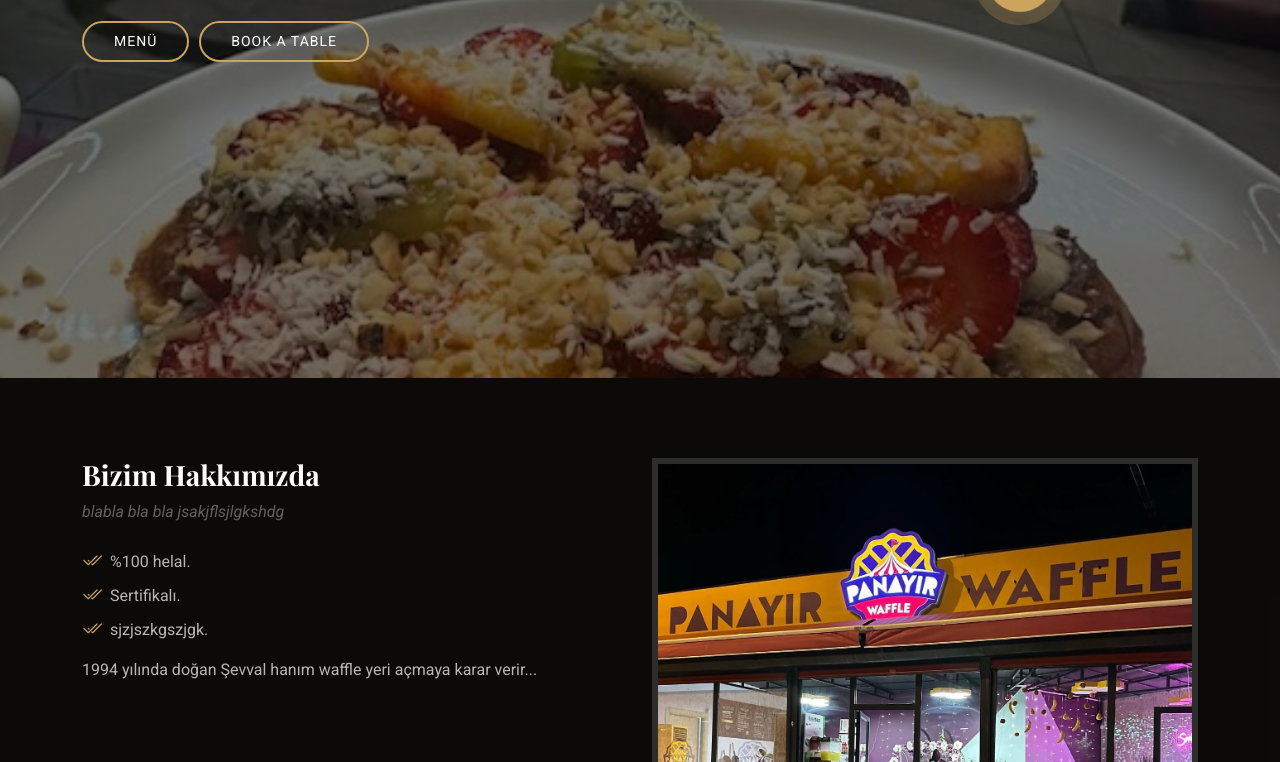
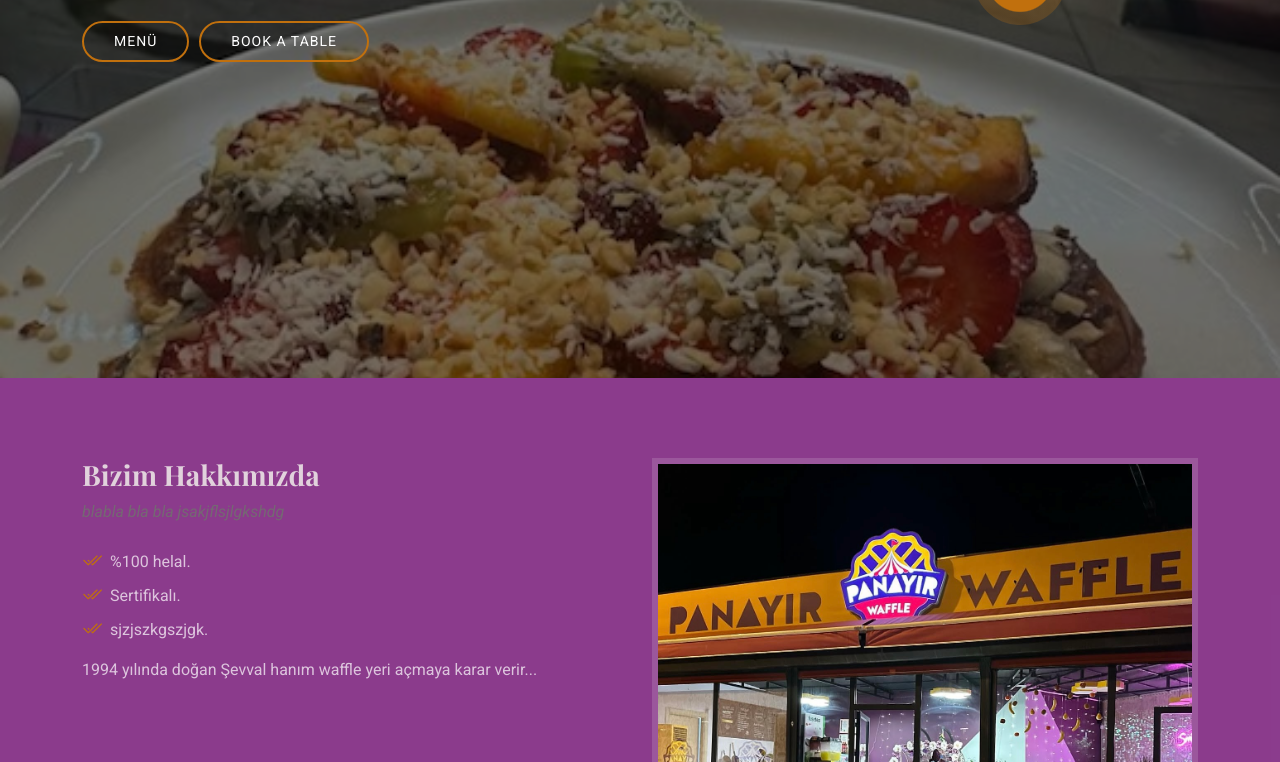
Before and after one commit to irem-kalay/deneme, a plain HTML site: page index.html in a window 1280 px wide. Shown: the part 422-1184 px from the top of the page. Drawn offline with nearby package versions, Linux system fonts and the light colour scheme; a web font is replaced by a local one.

Commit message:
Update main.css

```diff
--- a/assets/css/main.css
+++ b/assets/css/main.css
@@ -19,12 +19,12 @@
 
 /* Global Colors - The following color variables are used throughout the website. Updating them here will change the color scheme of the entire website */
 :root {
-  --background-color: #0c0b09; /* Background color for the entire website, including individual sections */
+  --background-color: #8b3c8d; /* Background color for the entire website, including individual sections */
   --default-color: rgba(255, 255, 255, 0.7); /* Default color used for the majority of the text content across the entire website */
-  --heading-color: #ffffff; /* Color for headings, subheadings and title throughout the website */
-  --accent-color: #cda45e; /* Accent color that represents your brand on the website. It's used for buttons, links, and other elements that need to stand out */
-  --surface-color: #29261f; /* The surface color is used as a background of boxed elements within sections, such as cards, icon boxes, or other elements that require a visual separation from the global background. */
-  --contrast-color: #0c0b09; /* Contrast color for text, ensuring readability against backgrounds of accent, heading, or default colors. */
+  --heading-color: #e1d2dc; /* Color for headings, subheadings and title throughout the website */
+  --accent-color: #c1700d; /* Accent color that represents your brand on the website. It's used for buttons, links, and other elements that need to stand out */
+  --surface-color: #1b1813; /* The surface color is used as a background of boxed elements within sections, such as cards, icon boxes, or other elements that require a visual separation from the global background. */
+  --contrast-color: #0d0c0a; /* Contrast color for text, ensuring readability against backgrounds of accent, heading, or default colors. */
 }
 
 /* Nav Menu Colors - The following color variables are used specifically for the navigation menu. They are separate from the global colors to allow for more customization options */
```
